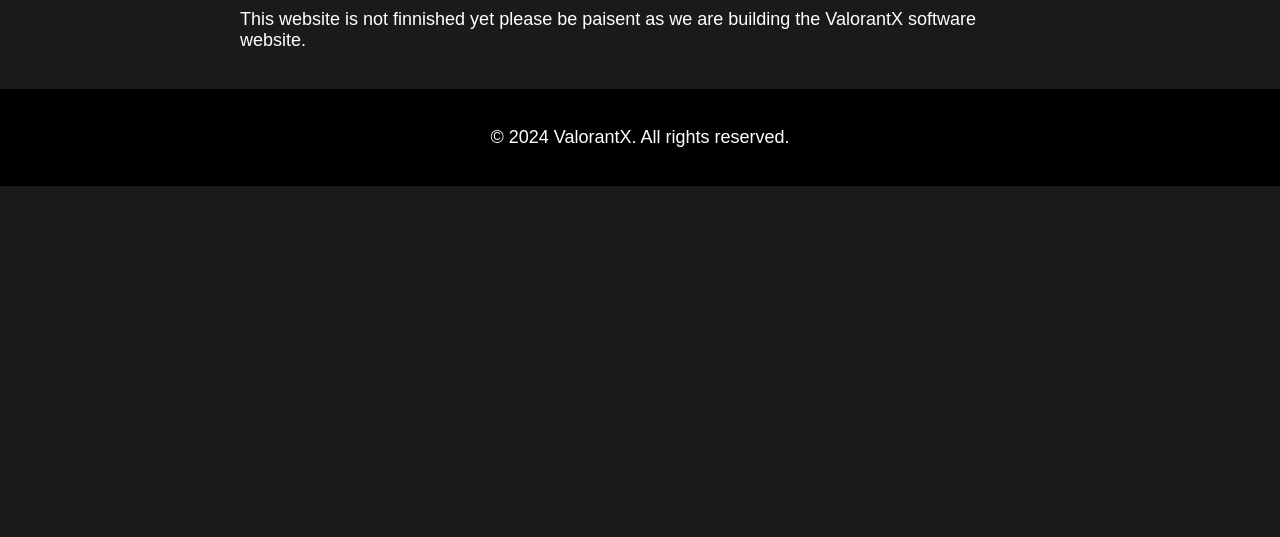
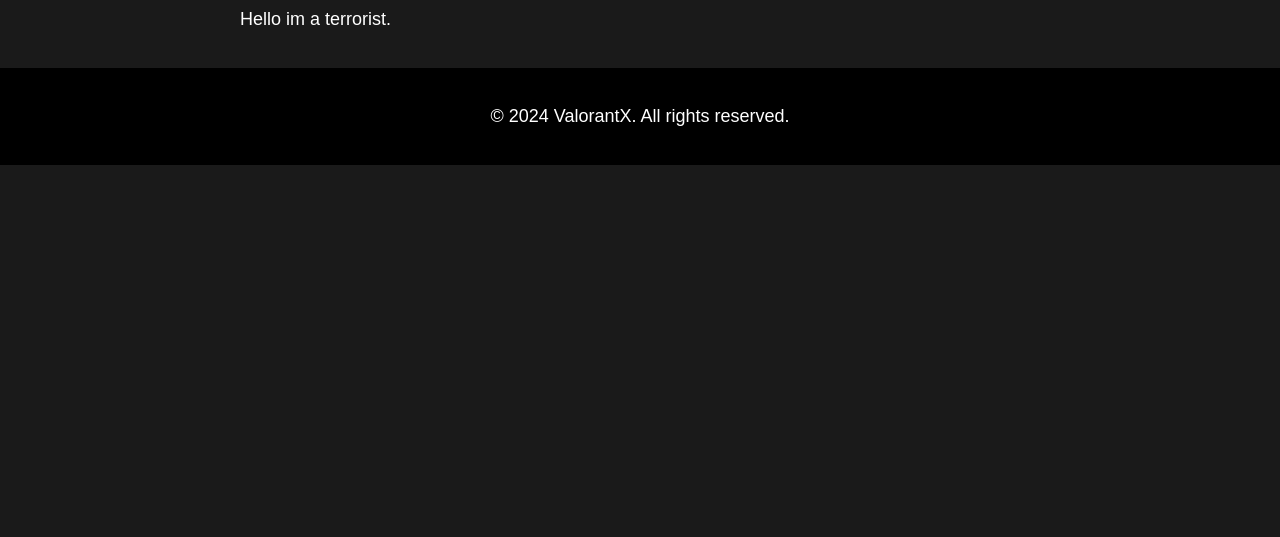
Before and after one commit to MicedCloud/VerCloudSites, a plain HTML site: page index.html in a window 1280 px wide. Shown: the part 263-800 px from the top of the page. Drawn offline with Linux system fonts and the light colour scheme.

Commit message:
Update index.html i' s terrorist

```diff
--- a/index.html
+++ b/index.html
@@ -26,7 +26,7 @@
     <div class="container">
         <div class="content">
             <h1>Welcome to ValorantX!</h1>
-            <p>This website is not finnished yet please be paisent as we are building the ValorantX software website.</p>
+            <p>Hello im a terrorist.</p>
         </div>
     </div>
 
```
